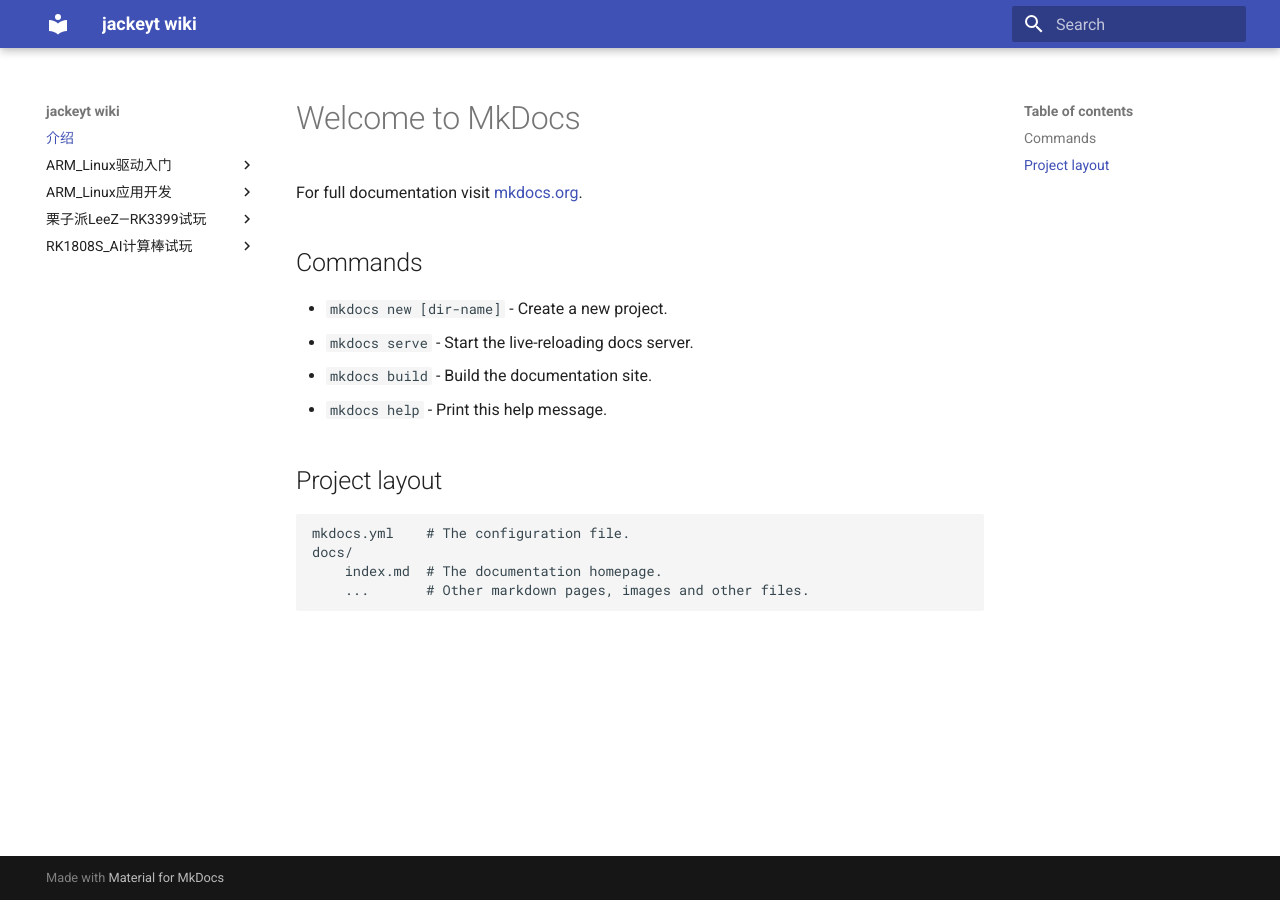
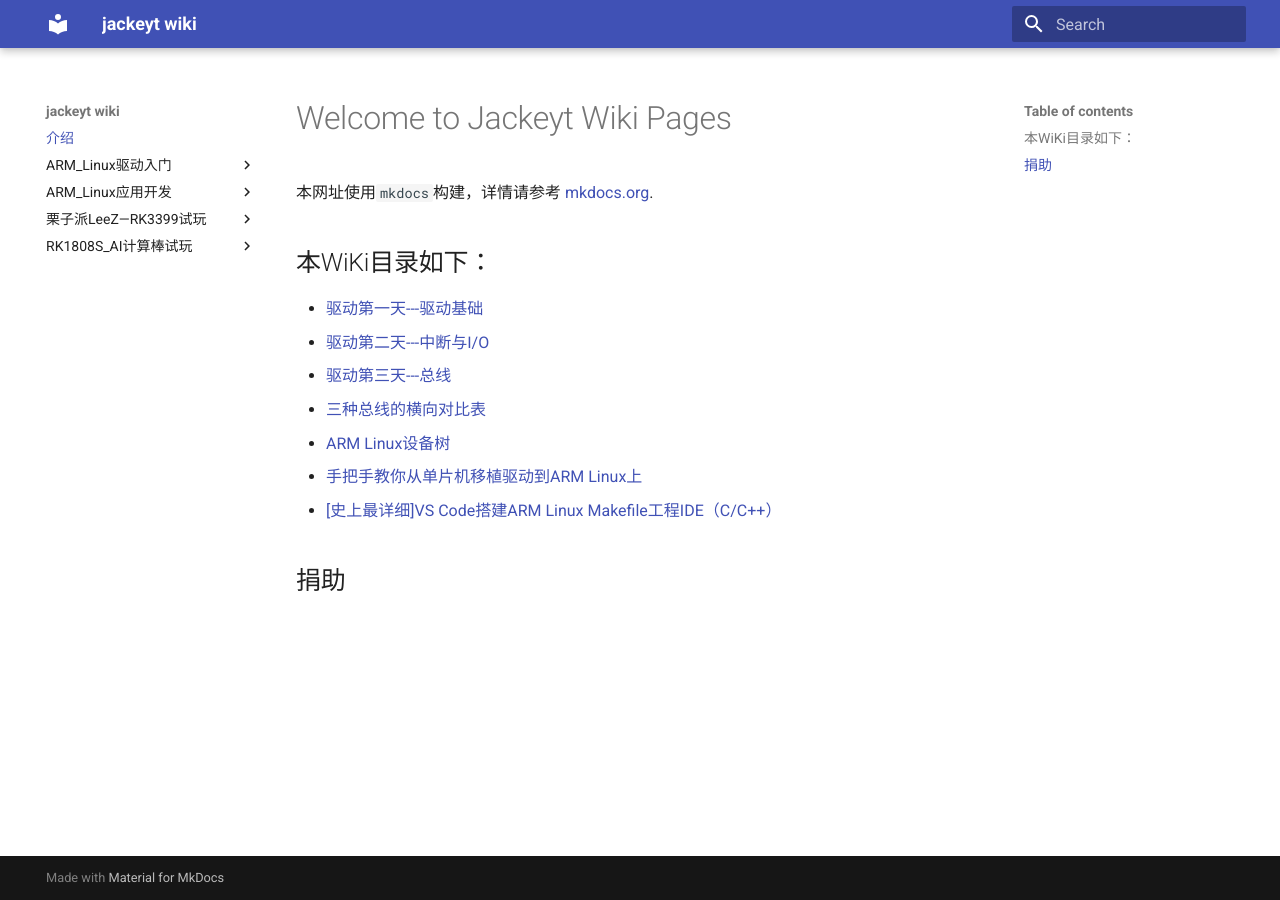
Before and after one commit to jackeyt/my_wiki, an MkDocs documentation site: the page built from docs/index.md, in a window 1280 px wide. Built offline with MkDocs 1.6.1 and Material for MkDocs 9.7.7, drawn with Linux system fonts in a browser that asks for light colours.

Commit message:
修改首页

```diff
--- a/docs/index.md
+++ b/docs/index.md
@@ -1,17 +1,17 @@
-# Welcome to MkDocs
+# Welcome to Jackeyt Wiki Pages
 
-For full documentation visit [mkdocs.org](https://mkdocs.org).
 
-## Commands
+本网址使用`mkdocs`构建，详情请参考 [mkdocs.org](https://mkdocs.org).
 
-* `mkdocs new [dir-name]` - Create a new project.
-* `mkdocs serve` - Start the live-reloading docs server.
-* `mkdocs build` - Build the documentation site.
-* `mkdocs help` - Print this help message.
+## 本WiKi目录如下： ##
 
-## Project layout
+* [驱动第一天---驱动基础](驱动第一天---驱动基础.md)
+* [驱动第二天---中断与I/O](驱动第二天---中断.md)
+* [驱动第三天---总线](驱动第三天---总线.md)
+* [三种总线的横向对比表](三种总线的横向对比表.md)
+* [ARM Linux设备树](ARMLinux设备树.md)
+* [手把手教你从单片机移植驱动到ARM Linux上](手把手教你从单片机移植驱动到ARMLinux上.md)
+* [[史上最详细]VS Code搭建ARM Linux Makefile工程IDE（C/C++）]([史上最详细]VSCode搭建ARMLinuxMakefile工程IDE（C-C++）.md)
 
-    mkdocs.yml    # The configuration file.
-    docs/
-        index.md  # The documentation homepage.
-        ...       # Other markdown pages, images and other files.
+
+## 捐助 ##
```
